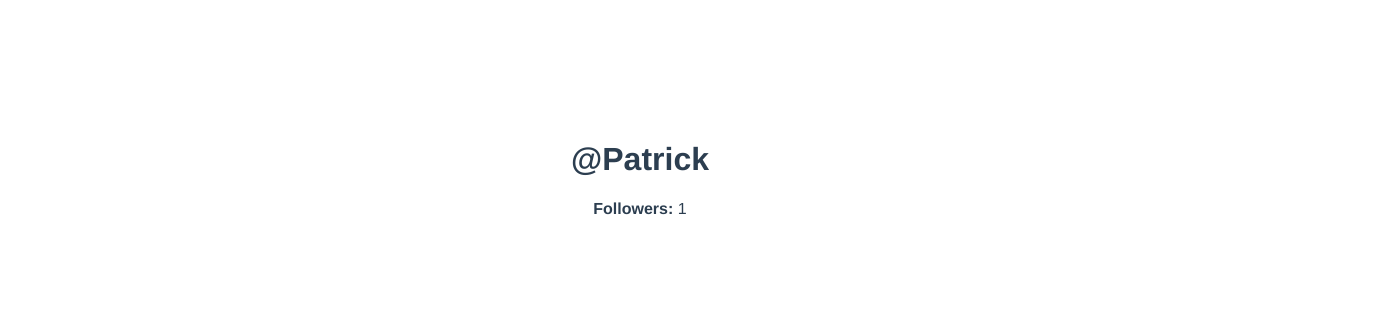
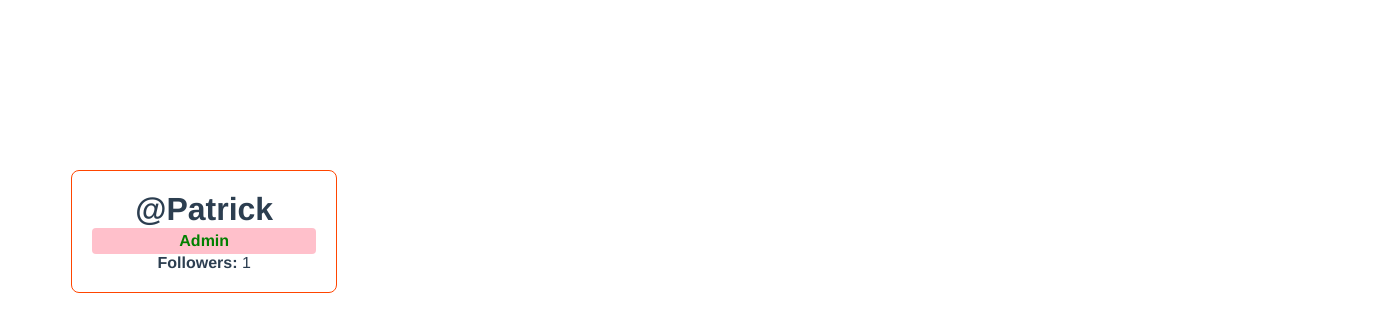
Before and after one commit to CowboyPatrick/utwit, a Vue app: page / in a window 1280 px wide. Shown: the top 332 px of the page, 1398 px wide, since content can reach past the window. Built offline with nearby package versions, Linux system fonts and the light colour scheme.

Commit message:
added admin badge

```diff
--- a/src/components/userProfile.vue
+++ b/src/components/userProfile.vue
@@ -2,9 +2,12 @@
   <div class="user-profile">
     <div class="user-profile_user-panel">
         <h1 class="user-profile_user-name">@{{user.username}}</h1>
+        <div v-if="user.isAdmin" class="user-profile_admin-badge">
+            Admin
         </div>
         <div class="user-profile_follower-count">
             <strong>Followers:</strong> {{ followers }}
+        </div>
     </div>
   </div>
 </template>
@@ -51,15 +54,32 @@ export default {
 </script>
 
 <style>
-#app {
-  font-family: Avenir, Helvetica, Arial, sans-serif;
-  -webkit-font-smoothing: antialiased;
-  -moz-osx-font-smoothing: grayscale;
-  text-align: center;
-  color: #2c3e50;
-  margin-top: 60px;
+.user-profile {
+    display: grid;
+    grid-template-columns: 1fr 3fr;
+    width: 100%;
+    padding: 50px 5%;
+}
+
+.user-profile_user-panel {
     display: flex;
     flex-direction: column;
-  text-align: center;
+    margin-right: 50px;
+    padding: 20px;
+    background-color: white;
+    border-radius: 8px;
+    border: 1px solid orangered;
+}
+
+h1 {
+    margin: 0;
+}
+
+.user-profile_admin-badge{
+    background-color: pink;
+    color: green;
+    font-weight: bold;
+    padding: 4px;
+    border-radius: 4px;
 }
 </style>
```
Lines whose indentation alone changed are shown as unchanged.
